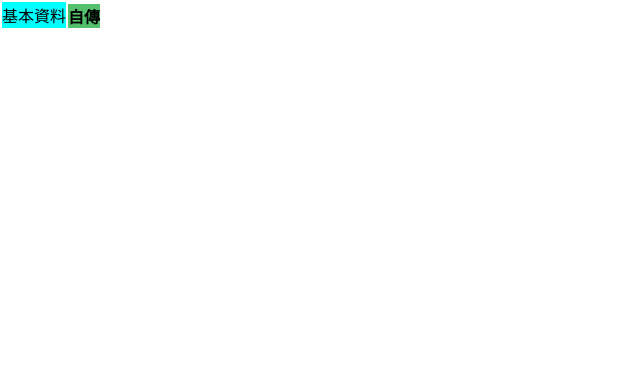
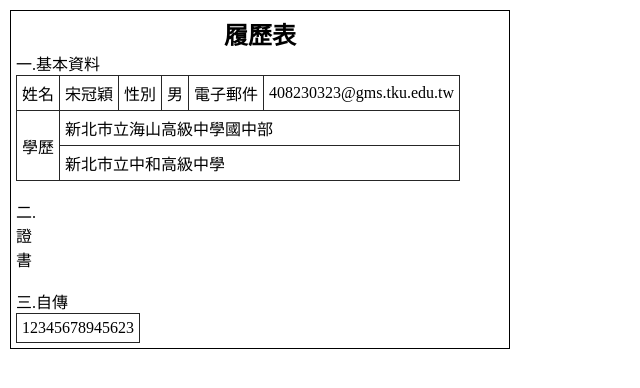
Before and after one commit to wfreelifestyle/1091-1N-p1-408230323, a plain HTML site: page 3.履歷表/履歷.html in a window 1280 px wide. Shown: the whole page, without its empty margins (0-640 px from the left). Drawn offline with Linux system fonts and the light colour scheme.

Commit message:
Initial commit, midterm project

```diff
--- a/3.履歷表/履歷.css
+++ b/3.履歷表/履歷.css
@@ -1,13 +1,42 @@
-*{
-    margin: 0;
-    padding: 0;
-    box-sizing: border-box;
+/** @format */
+
+* {
+  margin: 0;
+  padding: 0;
+  box-sizing: border-box;
+}
+
+#container {
+  box-sizing: border-box;
+  border: 1px solid black;
+  width: 500px;
+  margin: 10px;
+  padding: 5px;
+}
+
+table,
+tr,
+td {
+  border: 1px solid #262626;
+  border-collapse: collapse;
+}
+
+h2 {
+  text-align: center;
+}
+
+table tr td {
+  padding: 5px;
+}
+
+caption {
+  text-align: left;
 }
 
 .basic {
-    background-color: aqua;
+  background-color: aqua;
 }
 
-.self-inrto {
-    background-color: rgb(82, 192, 109);
+.self-intro {
+  padding-top: 55px;
 }
--- a/3.履歷表/履歷.html
+++ b/3.履歷表/履歷.html
@@ -8,15 +8,39 @@
 </head>
 <body>
    <div id="container">
+    <h2>履歷表</h2>
+    <table>
+      <caption>一.基本資料</caption>
+      <tr>
+        <td class="name">姓名</td>
+        <td class="name">宋冠穎</td>
+        <td class="gender">性別</td>
+        <td class="gender">男</td>
+        <td class="email">電子郵件</td>
+        <td class="email">408230323@gms.tku.edu.tw</td>
+      </tr>
+
+      <tr>
+        <td rowspan="2">學歷</td>
+        <td colspan="5">新北市立海山高級中學國中部</td>
+
+      </tr>
+
+      <tr>
+        <td colspan="5">新北市立中和高級中學</td>
+      </tr>
+
+
+     </table>
+
      <table>
+       <caption> <br> 二.證書</caption>
+     </table>
+     <table>
+       <caption class="self"> <br> 三.自傳</caption>
        <tr>
-         <td class="basic" rowspan="2">基本資料</td>
+         <td>12345678945623</td>
        </tr>
-       <tr>
-         <th class="self-inrto">自傳</th>
-         <td class="intro-content"></td>
-       </tr>
-
      </table>
    </div>
 
```
Also changed, not shown: 5.甘苦談/甘苦談.html (+2 -0 lines), index.html (+1 -1 lines).
